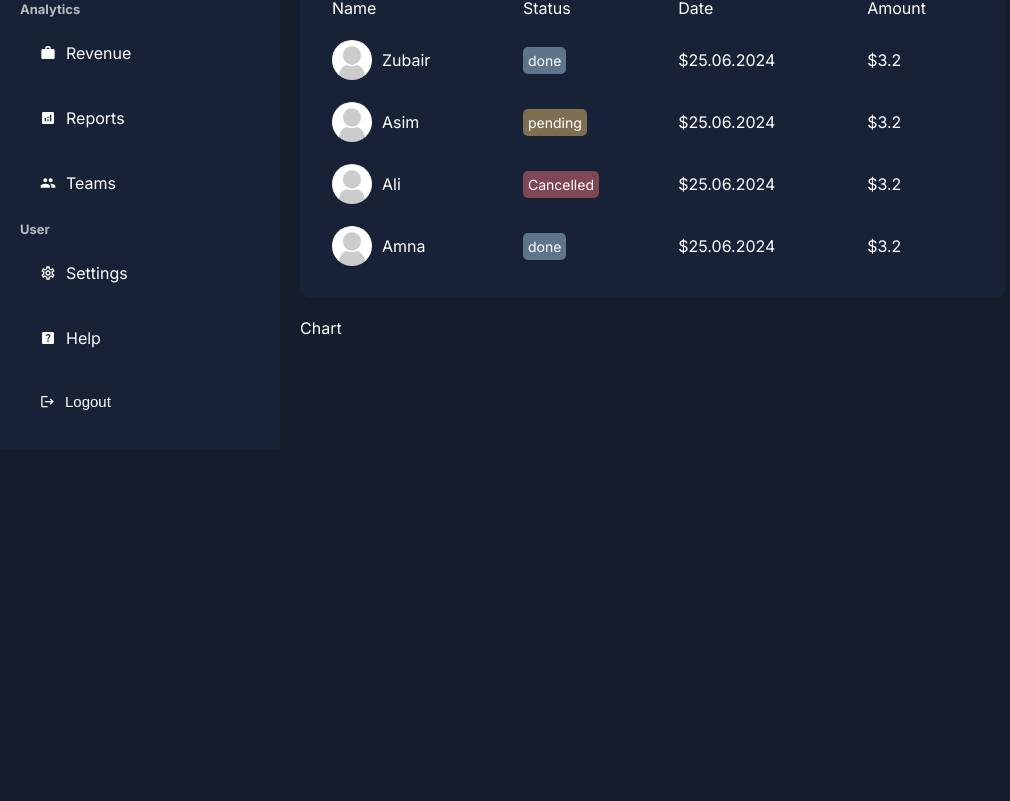
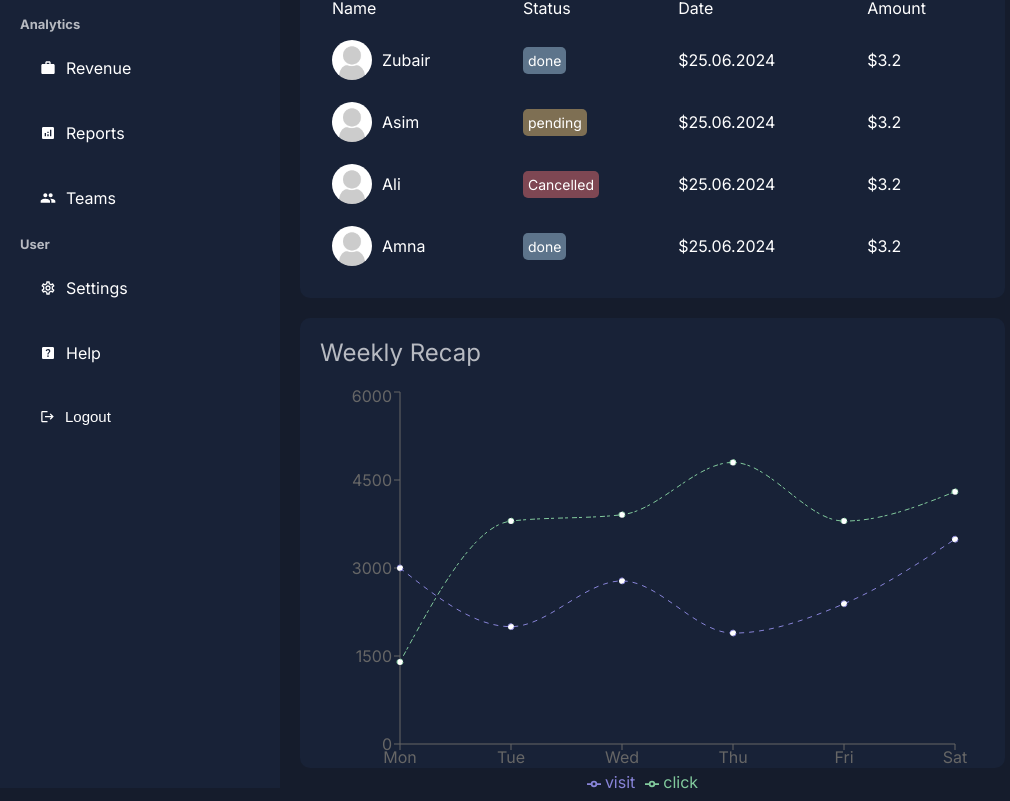
Before and after one commit to Abdullah-Arshad03/admin-dashboard, a Next.js app: page /dashboard in a window 1280 px wide. Shown: the part 382-1183 px from the top of the page, without its empty margins (0-1010 px from the left). Before the commit the page ends 832 px from the top, so only its background shows below. Built offline with nearby package versions, Linux system fonts and the light colour scheme.

Commit message:
chart is created

```diff
--- a/app/ui/dashboard/chart/Chart.tsx
+++ b/app/ui/dashboard/chart/Chart.tsx
@@ -1,9 +1,63 @@
+'use client'
 import React from 'react'
 import style from './chart.module.css'
+import { LineChart, Line, XAxis, YAxis, Tooltip, Legend, ResponsiveContainer } from 'recharts';
 
+
+const data : {name : string , visit : number , click : number}[] = [
+  {
+    name : 'Mon',
+    visit : 3000,
+    click : 1398
+  },
+  {
+    name : 'Tue',
+    visit : 2000,
+    click : 3800
+  },{
+    name : 'Wed',
+    visit : 2780,
+    click : 3908
+  },{
+    name : 'Thu',
+    visit : 1890,
+    click : 4800
+  },{
+    name : 'Fri',
+    visit : 2390,
+    click : 3800
+  },{
+    name : 'Sat',
+    visit : 3490,
+    click : 4300
+  }
+]
 const Chart = () => {
   return (
-    <div className={style.container} >Chart</div>
+    <div className={style.container} >
+      <h2 className={style.title}>Weekly Recap</h2>
+      <ResponsiveContainer width="100%" height="100%">
+        <LineChart
+          width={500}
+          height={300}
+          data={data}
+          margin={{
+            top: 5,
+            right: 30,
+            left: 20,
+            bottom: 5,
+          }}
+        >
+         {/* <CartesianGrid strokeDasharray="3 3" /> */}
+          <XAxis dataKey="name" />
+          <YAxis />
+          <Tooltip />
+          <Legend />
+          <Line type="monotone" dataKey="visit" stroke="#8884d8" strokeDasharray="5 5" />
+          <Line type="monotone" dataKey="click" stroke="#82ca9d" strokeDasharray="3 4 5 2" />
+        </LineChart>
+      </ResponsiveContainer>
+    </div>
   )
 }
 
--- a/app/ui/dashboard/chart/chart.module.css
+++ b/app/ui/dashboard/chart/chart.module.css
@@ -0,0 +1,12 @@
+.container{
+    height: 450px;
+    padding: 20px;
+    background-color: var(--bgSoft);
+    border-radius: 10px;
+}
+
+.title{
+    color: var(--textSoft);
+    font-weight: 400;
+    margin-bottom: 20px;
+}
```
